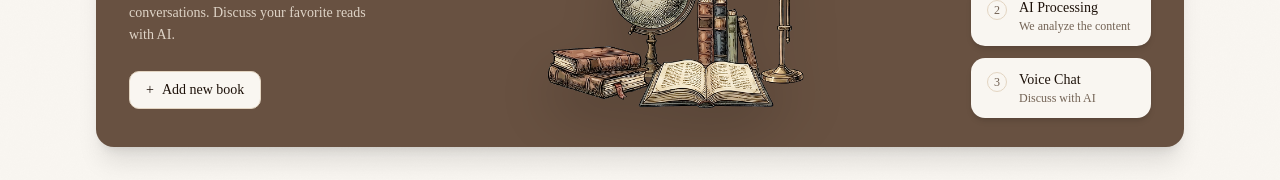
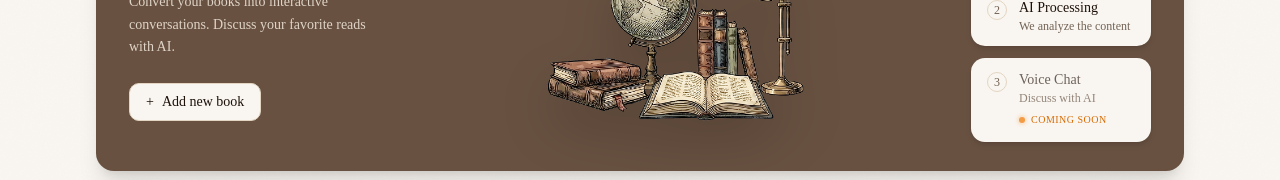
Before and after one commit to Kilonzo88/eLib, a Next.js app in the folder frontend/: page / in a window 1280 px wide. Shown: the part 211-391 px from the top of the page. Built offline with nearby package versions, Linux system fonts and the light colour scheme; no server answers; a web font is replaced by a local one.

Commit message:
Added coming-soon marker

```diff
--- a/frontend/src/components/ui/library-hero.tsx
+++ b/frontend/src/components/ui/library-hero.tsx
@@ -45,18 +45,24 @@ export function LibraryHero({ isSignedIn = false }: LibraryHeroProps) {
                 {[
                     { n: 1, title: "Upload PDF", sub: "Add your book file" },
                     { n: 2, title: "AI Processing", sub: "We analyze the content" },
-                    { n: 3, title: "Voice Chat", sub: "Discuss with AI" },
-                ].map(({ n, title, sub }) => (
+                    { n: 3, title: "Voice Chat", sub: "Discuss with AI", comingSoon: true },
+                ].map(({ n, title, sub, comingSoon }) => (
                     <div
                         key={n}
-                        className="flex items-start gap-3 rounded-xl bg-background px-4 py-3 shadow-md transition-transform hover:scale-[1.02]"
+                        className={`flex items-start gap-3 rounded-xl bg-background px-4 py-3 shadow-md transition-transform hover:scale-[1.02] ${comingSoon ? 'library-hero-step--soon' : ''}`}
                     >
                         <span className="mt-0.5 flex h-5 w-5 flex-shrink-0 items-center justify-center rounded-full border border-[oklch(0.880_0.030_76)] text-xs font-medium text-[oklch(0.510_0.030_62)]">
                             {n}
                         </span>
                         <div>
-                            <p className="text-sm font-medium text-[oklch(0.192_0.025_55)]">{title}</p>
-                            <p className="text-xs text-[oklch(0.510_0.030_62)]">{sub}</p>
+                            <p className={`text-sm font-medium ${comingSoon ? 'text-[color-mix(in_oklab,var(--foreground)_60%,var(--background))]' : 'text-[oklch(0.192_0.025_55)]'}`}>{title}</p>
+                            <p className={`text-xs ${comingSoon ? 'text-[color-mix(in_oklab,var(--muted-foreground)_75%,var(--background))]' : 'text-[oklch(0.510_0.030_62)]'}`}>{sub}</p>
+                            {comingSoon && (
+                                <span className="library-hero-coming-soon">
+                                    <span className="library-hero-coming-soon__dot" aria-hidden="true" />
+                                    Coming soon
+                                </span>
+                            )}
                         </div>
                     </div>
                 ))}
```
